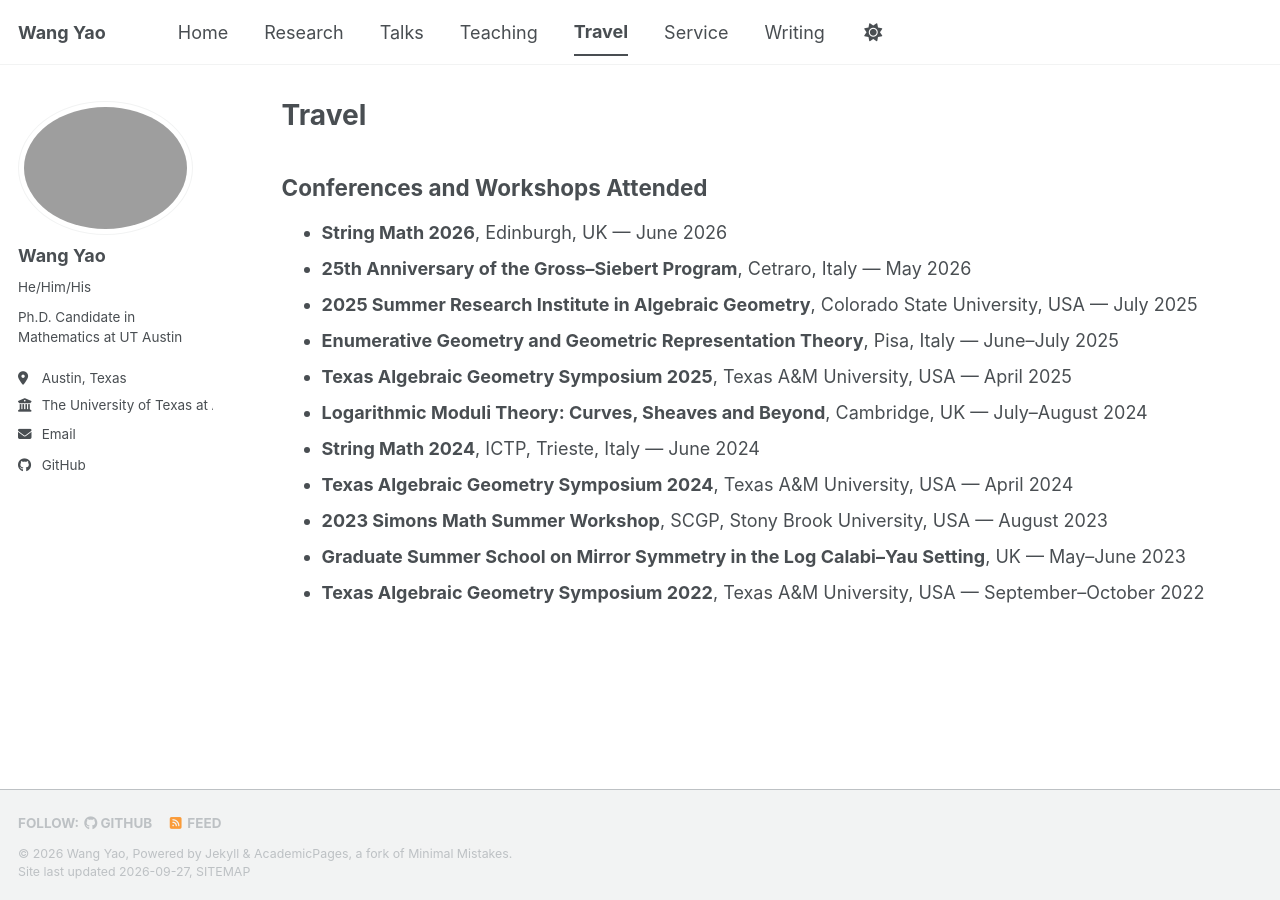
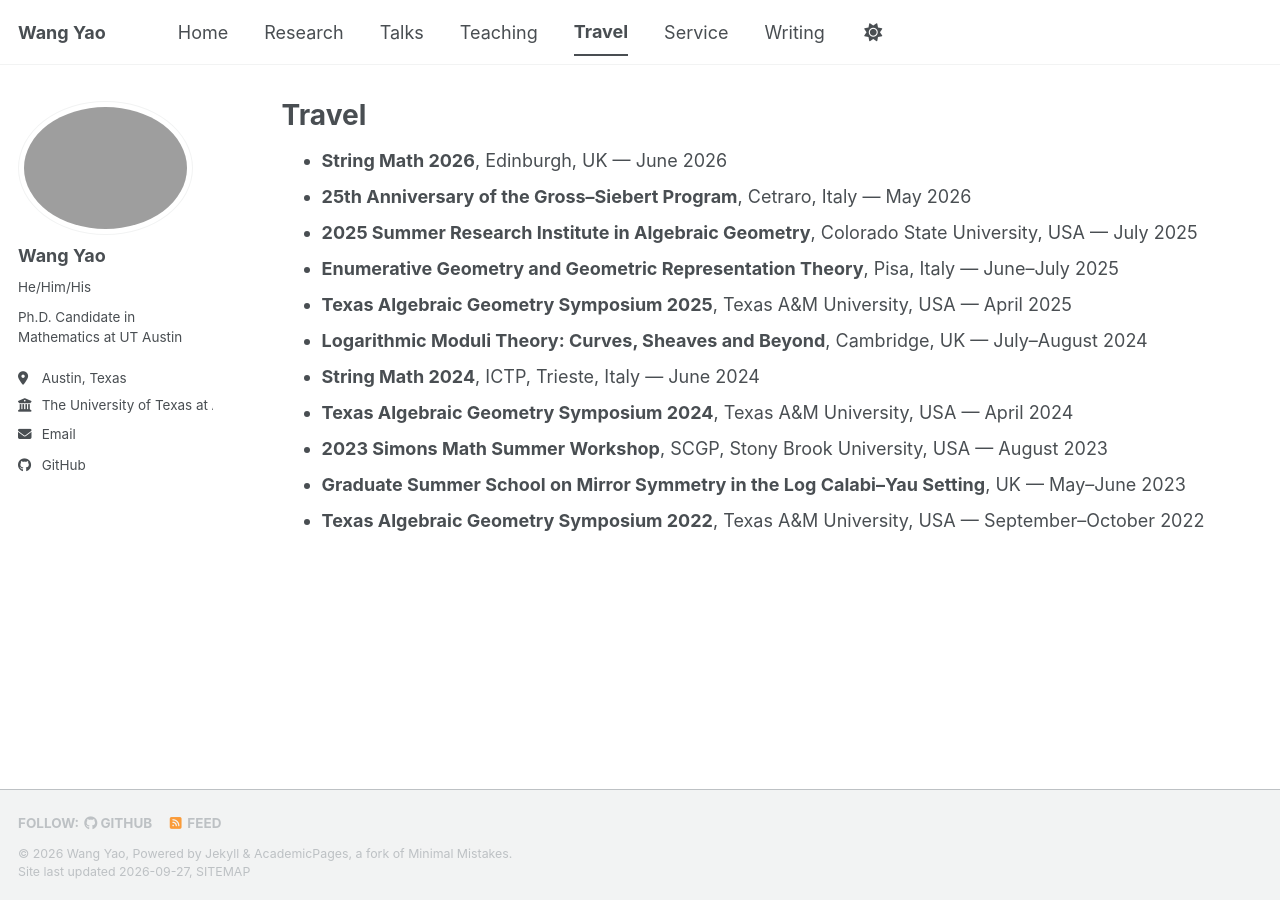
Before and after one commit to yaowang0604-git/yaowang0604-git.github.io, a Jekyll site: the page built from _pages/travel.md, in a window 1280 px wide. Built offline with Jekyll 4.4.1, drawn with Linux system fonts in a browser that asks for light colours; a style sheet for code colours, icons or effects is not loaded.

Commit message:
Update travel.md

```diff
--- a/_pages/travel.md
+++ b/_pages/travel.md
@@ -4,9 +4,6 @@ title: "Travel"
 permalink: /travel/
 author_profile: true
 ---
-
-## Conferences and Workshops Attended
-
 - **String Math 2026**, Edinburgh, UK — June 2026
 - **25th Anniversary of the Gross–Siebert Program**, Cetraro, Italy — May 2026
 - **2025 Summer Research Institute in Algebraic Geometry**, Colorado State University, USA — July 2025
```
